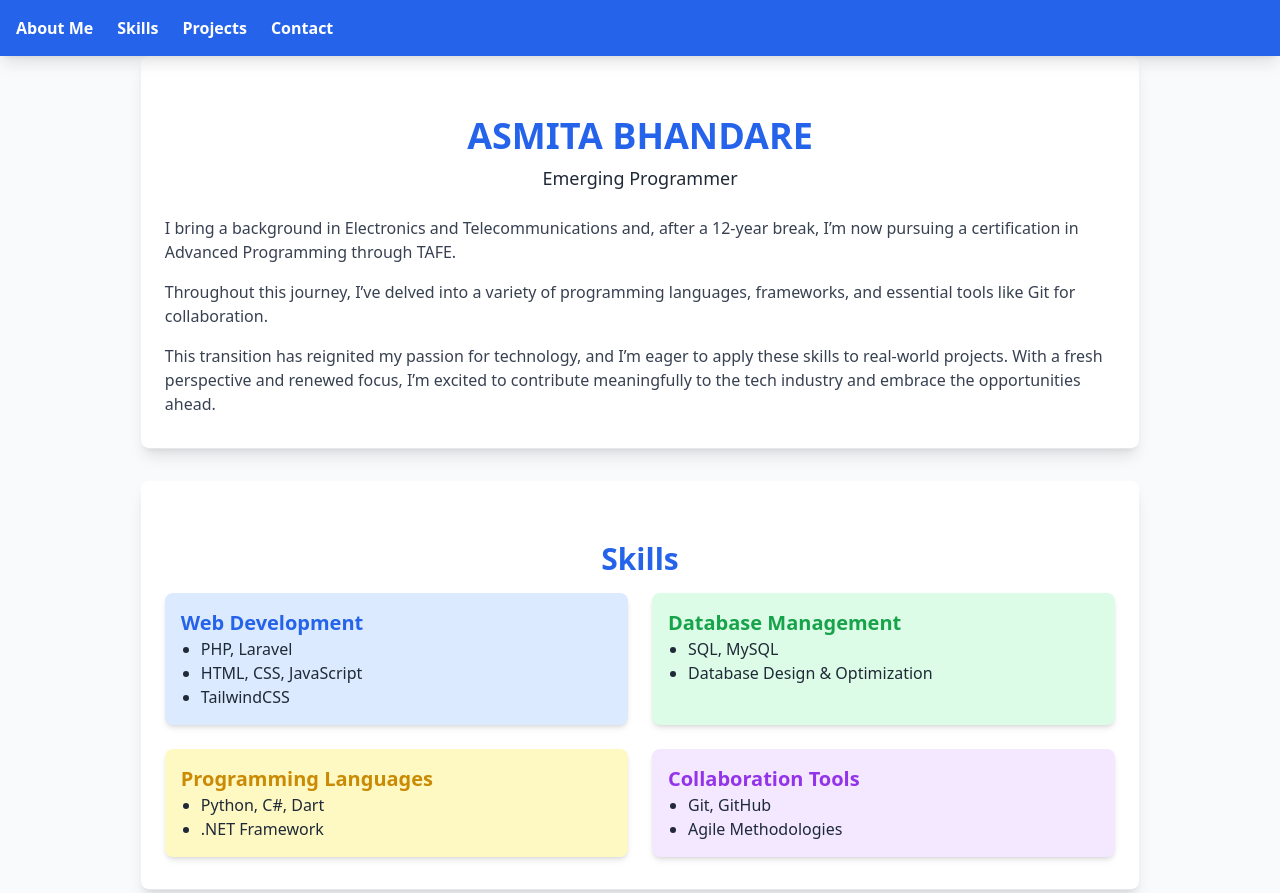
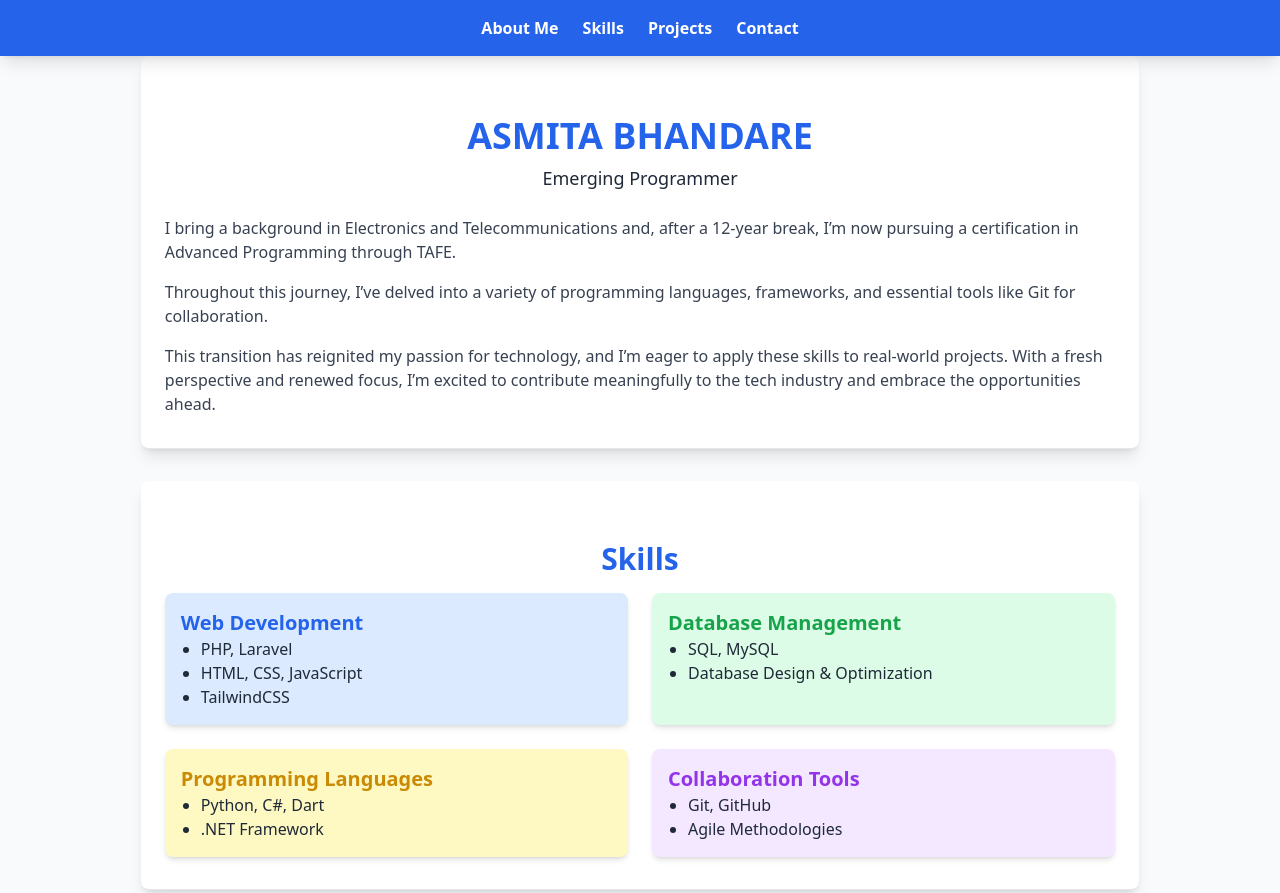
Before and after one commit to bhandareasmita/bhandareasmita.github.io, a website: page index.html in a window 1280 px wide. Shown: the top 893 px of the page. Drawn offline with Linux system fonts and the light colour scheme.

Commit message:
Modify links style to be at the center

```diff
--- a/index.html
+++ b/index.html
@@ -17,7 +17,7 @@
   <!-- Navigation -->
   <nav class="bg-blue-600 shadow-lg sticky top-0 z-10">
     <div class="container mx-auto px-4 py-4">
-      <ul class="flex space-x-6 text-white">
+      <ul class="flex justify-center space-x-6 text-white">
         <li>
           <a class="font-bold hover:text-blue-300 transition" href="#about">About Me</a>
         </li>
```
